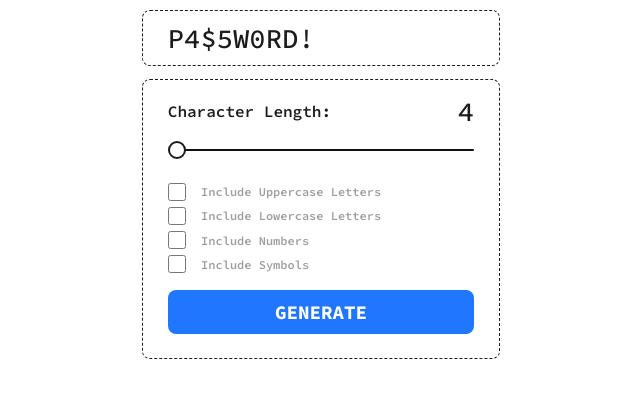
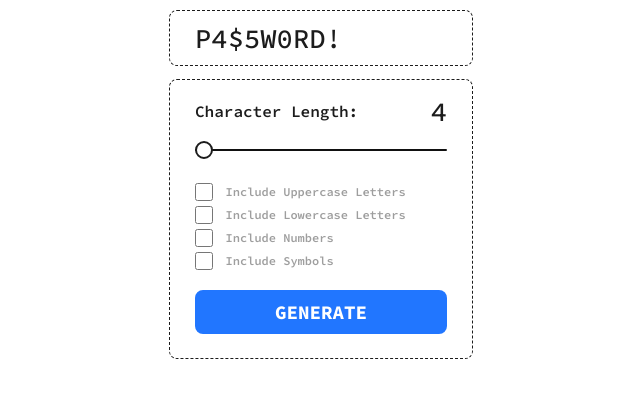
Before and after one commit to TypeZ3R0/password-generator, a plain HTML site: page index.html in a window 1280 px wide. Shown: the part 235-632 px from the top of the page, without its empty margins (319-959 px from the left). Drawn offline with Linux system fonts and the light colour scheme.

Commit message:
Update style.css: change password-gen-card width from percent to rem

```diff
--- a/styles.css
+++ b/styles.css
@@ -25,7 +25,7 @@ main {
 }
 
 .password-gen-card {
-    width: 28%;
+    width: 19rem;
     height: 25rem;
     flex-direction: column;
     justify-content: space-around;
```
